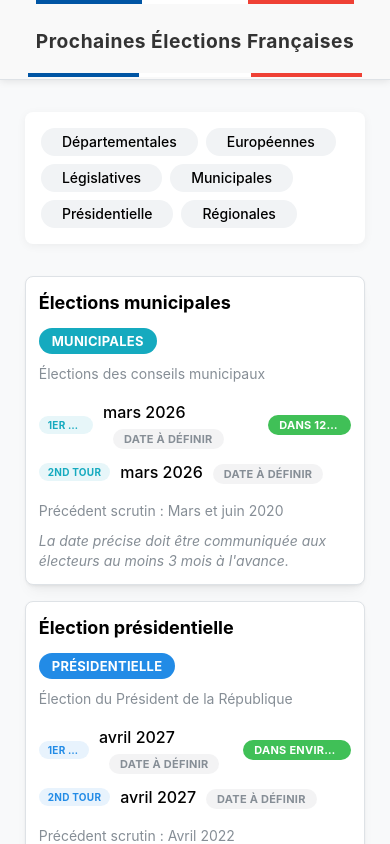
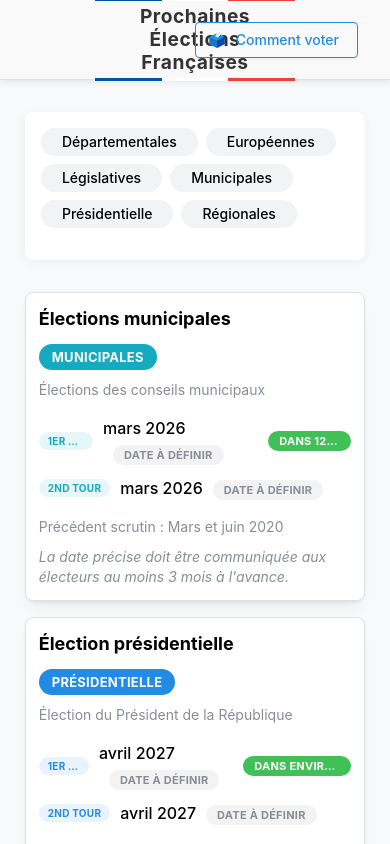
Before and after one commit to guigui42/elections, a React (Vite) app: page / in a window 390 px wide. Shown: the top 844 px of the page. Built offline with nearby package versions, Linux system fonts and the light colour scheme.

Commit message:
style: enhance header layout and button styles for improved responsiveness

```diff
--- a/src/App.tsx
+++ b/src/App.tsx
@@ -109,10 +109,9 @@ function App() {
         padding="md"
       >
         <AppShell.Header className="app-header">
-          <Container size="lg" h="100%">
-
-            <Group justify="center" h="100%">
-
+          <Container h="100%">
+            <Group h="100%" wrap="nowrap" style={{ width: '100%', position: 'relative' }}>
+              <div style={{ position: 'absolute', left: '50%', transform: 'translateX(-50%)' }}>
                 <div className="header-logo">
                   <div className="french-flag-colors">
                     <div className="flag-blue"></div>
@@ -120,13 +119,27 @@ function App() {
                     <div className="flag-red"></div>
                   </div>
                   <Title order={1} size="h3" className="site-title">Prochaines Élections Françaises</Title>
-
-              </div>
                   <div className="french-flag-colors">
                     <div className="flag-blue"></div>
                     <div className="flag-white"></div>
                     <div className="flag-red"></div>
                   </div>
+                </div>
+              </div>
+
+              <Button
+                component="a"
+                href="https://www.service-public.fr/particuliers/vosdroits/N47"
+                target="_blank"
+                rel="noopener noreferrer"
+                variant="outline"
+                color="blue"
+                leftSection="🗳️"
+                style={{ marginLeft: 'auto' }}
+                fw={500}
+              >
+                Comment voter
+              </Button>
             </Group>
           </Container>
         </AppShell.Header>
@@ -160,6 +173,7 @@ function App() {
                     </Group>
                   </Box>
 
+                  <Group>
                     {selectedTypes.length > 0 && (
                       <Button
                         variant="subtle"
@@ -171,6 +185,7 @@ function App() {
                         Réinitialiser les filtres
                       </Button>
                     )}
+                  </Group>
                 </Stack>
               </Box>
 
--- a/src/ElectionsApp.css
+++ b/src/ElectionsApp.css
@@ -24,21 +24,30 @@ body {
   height: 80px !important;
   display: flex;
   align-items: center;
-  /* Removed the blue border */
+  width: 100%;
+}
+
+.app-header .mantine-Container-root {
+  width: 100%;
+  max-width: none !important;
+  padding: 0 2rem;
 }
 
 .header-logo {
   display: flex;
   flex-direction: column;
   align-items: center;
-  position: relative;
+  gap: 4px;  /* Reduced from 8px for tighter spacing */
+  padding: 8px 20px;
 }
 
 .site-title {
   font-weight: 700;
   letter-spacing: 0.5px;
-  margin-bottom: 2px;
   color: #333;
+  margin: 0;
+  text-align: center;
+  line-height: 1.2;
 }
 
 .header-subtitle {
@@ -53,11 +62,10 @@ body {
 
 .french-flag-colors {
   display: flex;
-  height: 4px;
+  height: 3px;
   width: 100%;
-  margin-bottom: 1rem;
-  max-width: 500px;
-  margin: 0 auto 1.5rem;
+  min-width: 200px;
+  max-width: 300px;
 }
 
 .flag-blue {
@@ -156,6 +164,20 @@ body {
   text-decoration: underline;
 }
 
+/* Add styles for the header button */
+.app-header .mantine-Button-root {
+  height: 36px;
+  transition: all 0.2s ease;
+  border-width: 1.5px;
+  box-shadow: 0 1px 3px rgba(0, 0, 0, 0.05);
+}
+
+.app-header .mantine-Button-root:hover {
+  transform: translateY(-1px);
+  box-shadow: 0 4px 8px rgba(0, 0, 0, 0.1);
+  background-color: #f8f9fa;
+}
+
 /* Adaptation responsive */
 @media (max-width: 768px) {
   .election-card {
```
Lines whose indentation alone changed are shown as unchanged.
